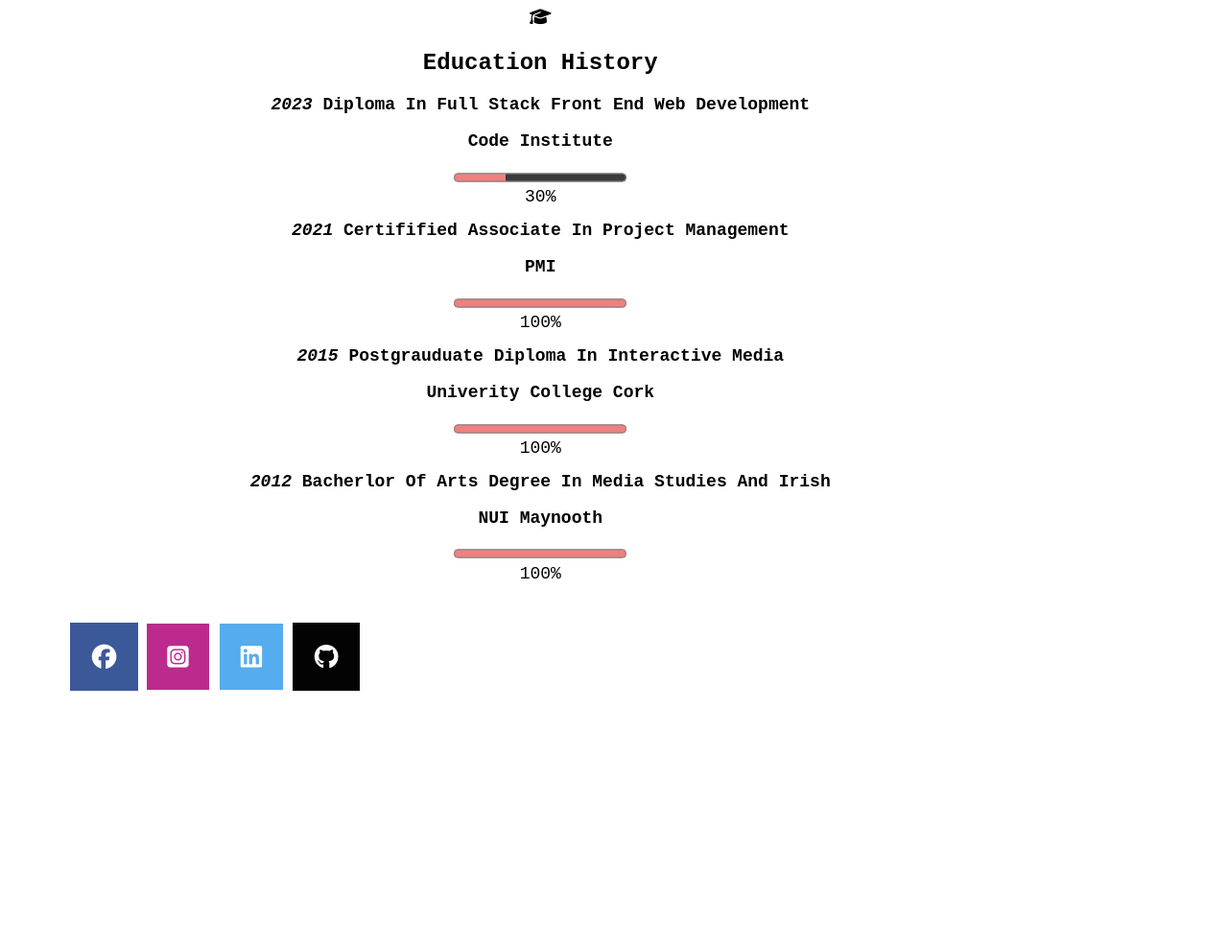
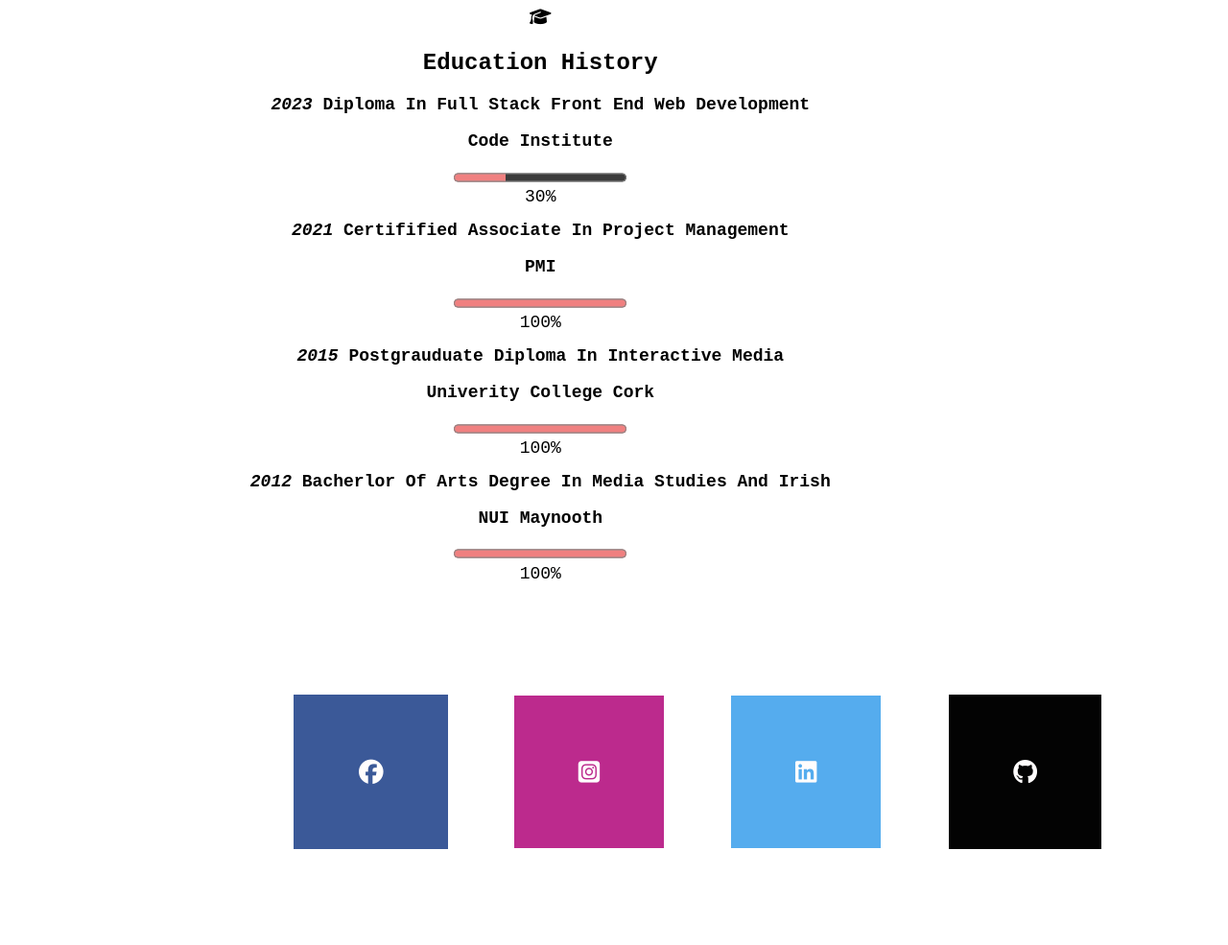
Before and after one commit to mcdonnellb/portfolio-site, a plain HTML site: page index.html in a window 1280 px wide. Shown: the part 418-1403 px from the top of the page at 96% size. Before the commit the page ends 1163 px from the top, so only its background shows below. Drawn offline with Linux system fonts and the light colour scheme.

Commit message:
add margin to footer to improve layout of sites

```diff
--- a/assets/css/style.css
+++ b/assets/css/style.css
@@ -161,6 +161,7 @@ footer {
     height: 5%;
     width:100%;
     display: flex;
+    justify-content: space-around;
 }
 .social-networks {
     text-align:center;
@@ -170,23 +171,22 @@ footer {
   }
   .social-networks > li {
       display:inline-block;
-
   }
 .social-networks  i {
     font-size:160%;
-    margin:25px;
+    margin:100px;
     padding:30%;
     color: #fffdfd;
     bottom:20px;
-    justify-content: space-evenly;
+    justify-content:center;
     align-items: center;
-
-
  }
 
 
  ul.social-networks {
 position:absolute;
+justify-content: center;
+align-items: center;
 
  }
 /*  hover effect for social sites- gray on hover common on all pages  */
```
